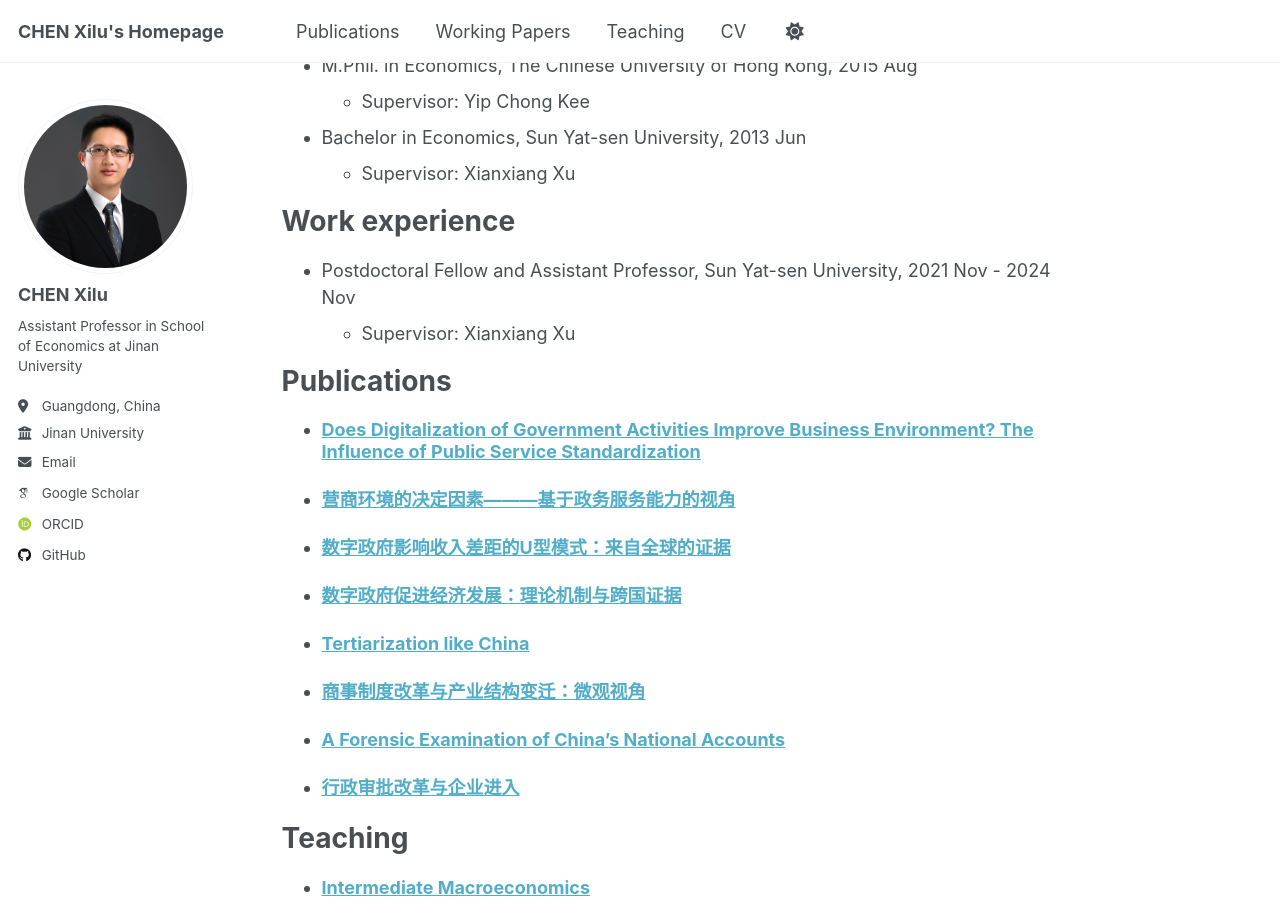
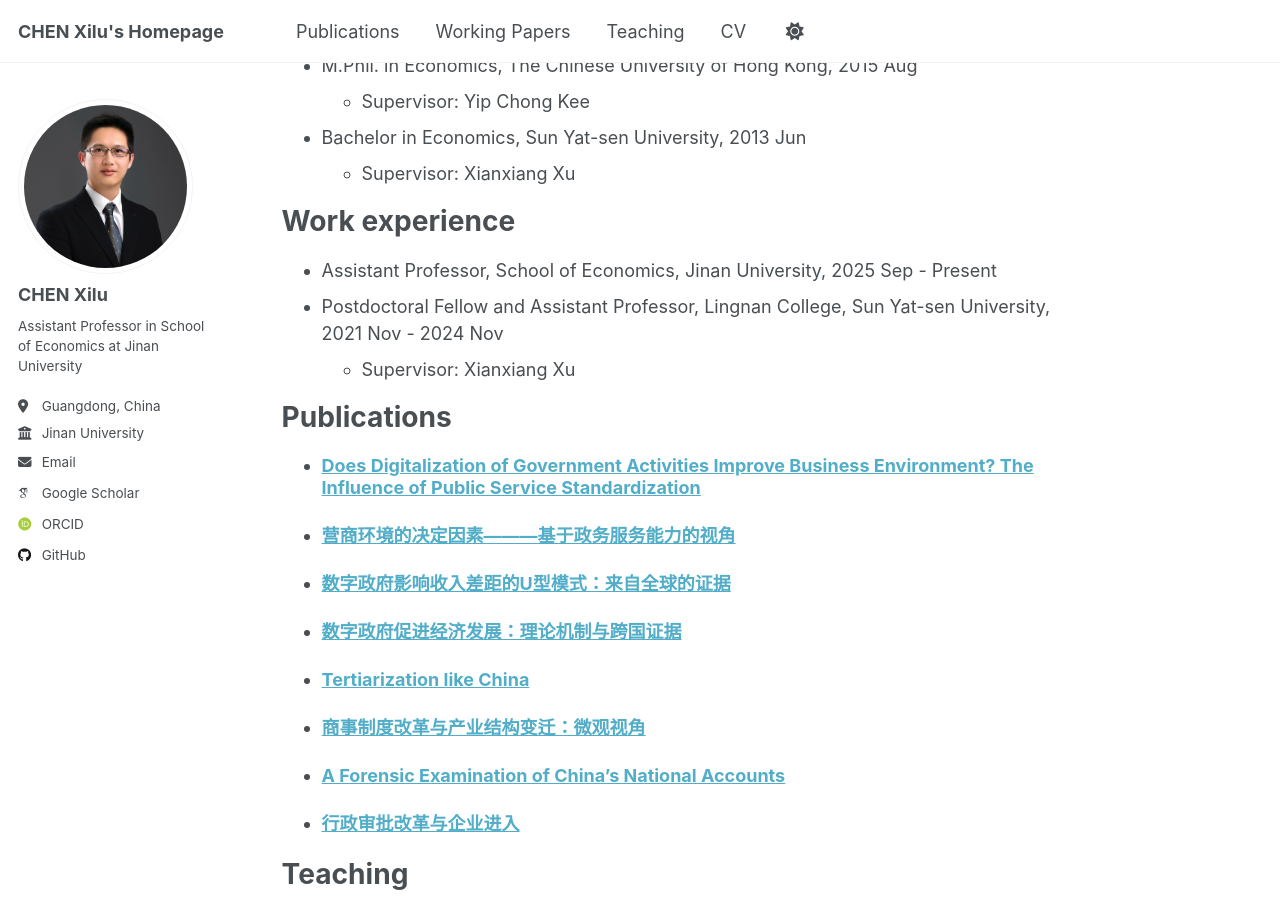
Before and after one commit to Xilu-CHEN/xilu-chen.github.io, a Jekyll site: the page built from _pages/about.md, in a window 1280 px wide and 900 px high, scrolled down 359 px. Built offline with Jekyll 4.4.1, drawn with Linux system fonts in a browser that asks for light colours; some web fonts are replaced; a script that is not in the unit is left out.

Commit message:
Update about.md

```diff
--- a/_pages/about.md
+++ b/_pages/about.md
@@ -22,7 +22,8 @@ Education
 
 Work experience
 ======
-* Postdoctoral Fellow and Assistant Professor, Sun Yat-sen University, 2021 Nov - 2024 Nov
+* Assistant Professor, School of Economics, Jinan University, 2025 Sep - Present
+* Postdoctoral Fellow and Assistant Professor, Lingnan College, Sun Yat-sen University, 2021 Nov - 2024 Nov
   * Supervisor: Xianxiang Xu
 
 Publications
```
